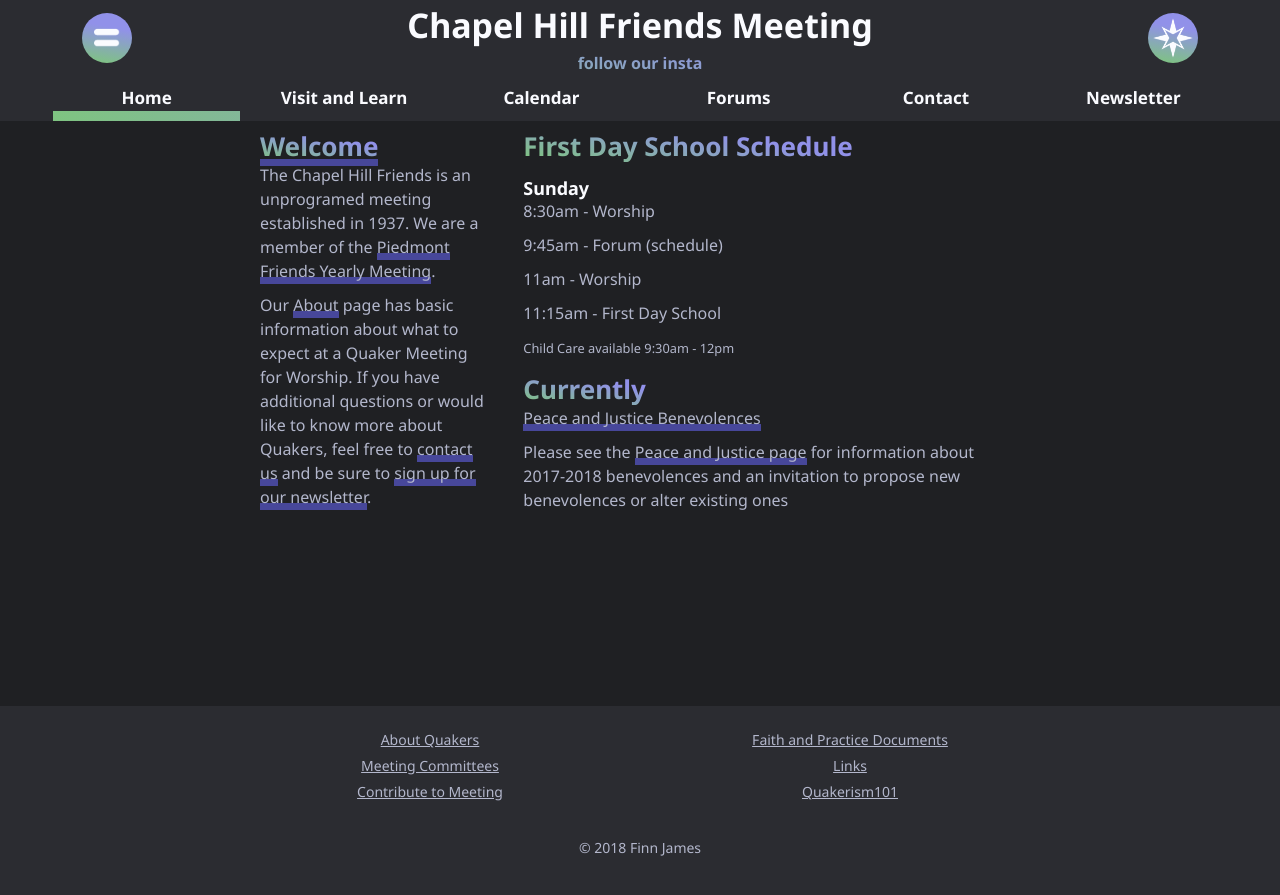
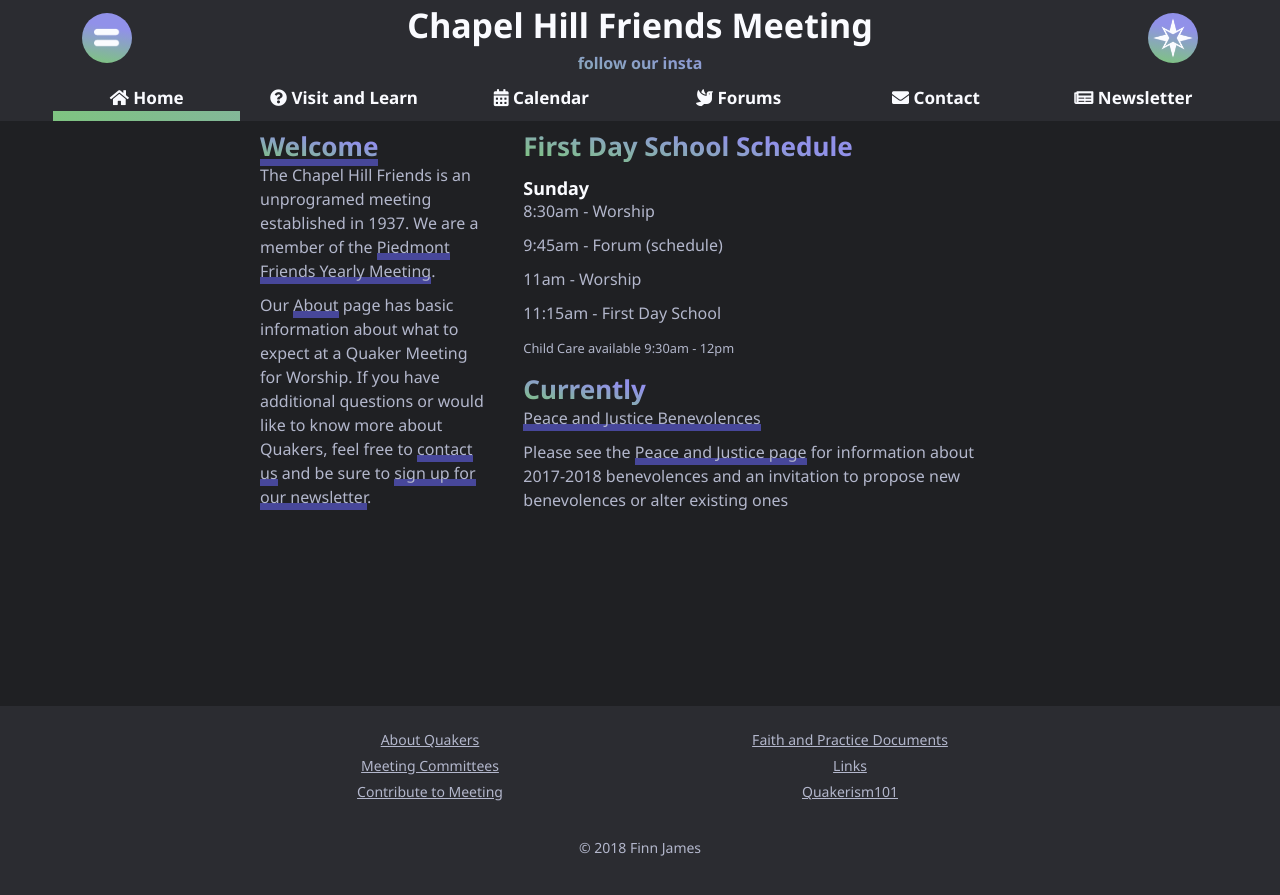
Before and after one commit to chfm/chfm.github.io, a Jekyll site: the page built from index.md, in a window 1280 px wide. Shown: the top 895 px of the page. Built offline with Jekyll 4.4.1, drawn with Linux system fonts in a browser that asks for light colours; nearby versions of some CDN libraries.

Commit message:
icons in navbar

```diff
--- a/_data/navigation.yml
+++ b/_data/navigation.yml
@@ -1,12 +1,18 @@
 - name: Home
   link: /
+  icon: home
 - name: Visit and Learn
   link: /visit-and-learn
+  icon: question-circle
 - name: Calendar
   link: /calendar
+  icon: calendar-alt
 - name: Forums
   link: /forums
+  icon: dove
 - name: Contact
   link: /contact
+  icon: envelope
 - name: Newsletter
   link: /newsletter
+  icon: newspaper
--- a/_layouts/default.html
+++ b/_layouts/default.html
@@ -7,14 +7,7 @@ layout: base
 <div class="container-fluid" id="header">
   <div class="row">
     <div class="col-sm-2 col-6 order-sm-0 order-1 besideCHFM">
-        <button
-        type="button"
-        id="diversityPop"
-        class="btn btn-success mx-auto"
-        data-toggle="popover"
-        data-placement="bottom"
-        data-trigger="focus"
-        >
+      <button type="button" id="diversityPop" class="btn btn-success mx-auto" data-toggle="popover" data-placement="bottom" data-trigger="focus" >
         <img style="width: 25px" src="{{ site.baseurl }}/assets/images/icons/equals.png" />
       </button>
     </div>
@@ -31,23 +24,16 @@ layout: base
       </div>
     </div>
     <div class="col-sm-2 col-6 order-sm-2 order-2 besideCHFM">
-      <button
-        type="button"
-        id="contactPop"
-        class="btn btn-success mx-auto"
-        data-toggle="popover"
-        data-placement="bottom"
-        data-trigger="focus"
-        >
+      <button type="button" id="contactPop" class="btn btn-success mx-auto" data-toggle="popover" data-placement="bottom" data-trigger="focus" >
         <img src="{{ site.baseurl }}/assets/images/icons/quaker-star-light.png" />
       </button>
     </div>
   </div>
   <div class="row pr-md-5 pl-md-5" id="navbar">
     {% for item in site.data.navigation %}
-      <div class="col-sm col-4 navElement">
+      <div class="col-md col-4 navElement">
         <a href="{{ site.baseurl }}{{ item.link }}" {% if page.url == item.link %}class="currentPage"{% endif %}>
-          {{ item.name }}
+          <span class="fas fa-{{ item.icon }}"></span> {{ item.name }}
         </a>
       </div>
     {% endfor %}
--- a/_layouts/home.html
+++ /dev/null
@@ -1,11 +0,0 @@
----
-layout: default
----
-
-<!-- Just provides a container and a row for content. Suitable for columned pages -->
-
-<div class="container" id="content">
-  <div class="row pagecontent">
-    {{ content }}
-  </div>
-</div>
--- a/_sass/main.scss
+++ b/_sass/main.scss
@@ -42,6 +42,7 @@ $textcolor: $dark1;
 html, body {
   background-color: $dark1;
   height: 100%;
+  color: $textcolor;
 }
 
 body {
@@ -140,7 +141,7 @@ a {
   border-radius: $diameter / 2;
   font-family: sans-serif;
   font-weight: 700;
-  font-size: 40px;
+  font-size: 32px;
   display: block;
   color: $color2;
   background-color: $color3;
@@ -150,10 +151,6 @@ a {
   @include gradient();
   border-color: #336737; // the background plus the bootstap border. Don't judge :P
   border-width: 0;
-  .icon {
-    height: 14px;
-    margin-right: 10px;
-  }
   &:active {
     //background-color: $dark3;
     border-color: #336737;
@@ -189,10 +186,11 @@ a {
   right: 0px;
   z-index: 1;
   color: $color1;
-  .navElement {
-    text-align: center;
-    padding: 10px 5px 10px;
-  }
+}
+
+.navElement {
+  text-align: center;
+  padding: 10px 5px 10px;
   a {
     text-decoration: none;
     color: $color2;
@@ -200,6 +198,10 @@ a {
       color: $color3;
       @include gradient-text();
       @include site-gradient();
+      span::before {
+        @include gradient-text();
+        @include site-gradient();
+      }
     }
     &:active {
       color: $dark3;
@@ -251,7 +253,7 @@ a {
 
 .pagecontent, .popover {
   a {
-    transition: color 200ms;
+    // transition: color 200ms;
     text-align: right;
     border-bottom: 2px solid $linkColor;
     box-shadow: inset 0 -5px 0 $linkColor;
--- a/assets/js/script.js
+++ b/assets/js/script.js
@@ -185,7 +185,7 @@ $(function () {
         data: formResults.serialize(),
       }).done(
         $(function () {
-          $('#submit-email').html('<img class="checkmark" src="/chfm-website/assets/images/icons/checkmark-light.svg" alt="check" />Submitted!')
+          $('#submit-email').html('<span class="fas fa-check"></span> Submitted!')
           $('#submit-email').attr('disabled', true)
         })
       );
--- a/index.md
+++ b/index.md
@@ -1,17 +1,21 @@
 ---
-layout: home
+layout: default
 title: CHFM Home
 permalink: /
 sidebar: home
 ---
 
-<div class="col-md-4">
-  {% capture welcome-include %}{% include welcome.md %}{% endcapture %}
-  {{ welcome-include | markdownify }}
+<div class="container" id="content">
+  <div class="row pagecontent">
+    <div class="col-md-4">
+      {% capture welcome-include %}{% include welcome.md %}{% endcapture %}
+      {{ welcome-include | markdownify }}
+    </div>
+    <div class="col-md-8">
+      {% capture fds-schedule-include %}{% include fds-schedule.md %}{% endcapture %}
+      {{ fds-schedule-include | markdownify }}
+      {% capture currently-include %}{% include currently.md %}{% endcapture %}
+      {{ currently-include | markdownify }}
+    </div>
+  </div>
 </div>
-<div class="col-md-8">
-  {% capture fds-schedule-include %}{% include fds-schedule.md %}{% endcapture %}
-  {{ fds-schedule-include | markdownify }}
-  {% capture currently-include %}{% include currently.md %}{% endcapture %}
-  {{ currently-include | markdownify }}
-</div>
```
Also changed, not shown: forums.md (+4 -1 lines).
